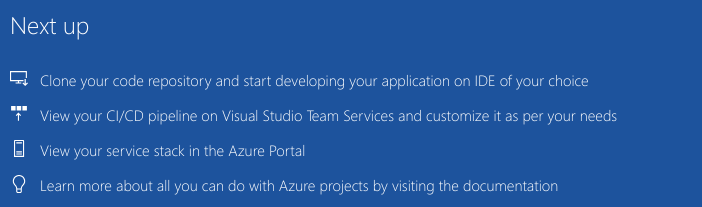
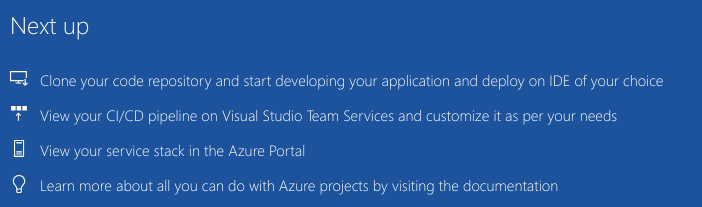
Before and after one commit to radheysh/radheysh, a plain HTML site: page sample-project/index.html in a window 1280 px wide. Shown: the part 590-797 px from the top of the page, 215-917 px from the left. Drawn offline with Linux system fonts and the light colour scheme.

Commit message:
made some changes

```diff
--- a/sample-project/index.html
+++ b/sample-project/index.html
@@ -28,7 +28,7 @@
                             <div class="step-icon">
                                 <img src="img/cloneWhite.svg">
                             </div>
-                            <div class="step-text"><a href="https://go.microsoft.com/fwlink/?linkid=862409">Clone your code repository and start developing your application on IDE of your choice</a></div>
+                            <div class="step-text"><a href="https://go.microsoft.com/fwlink/?linkid=862409">Clone your code repository and start developing your application and deploy on IDE of your choice</a></div>
                         </div>
                         <div class="step">
                             <div class="step-icon">
```
